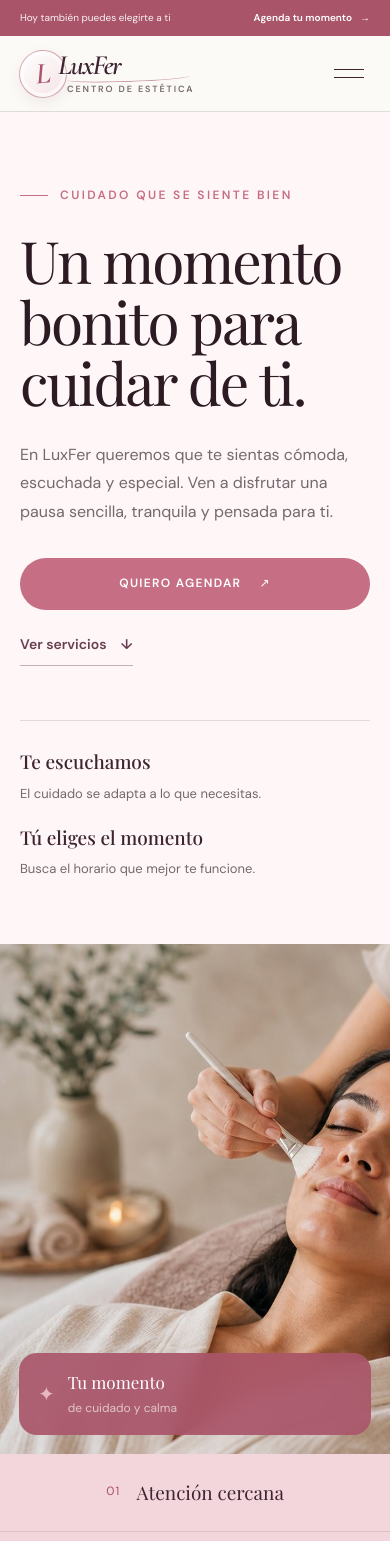
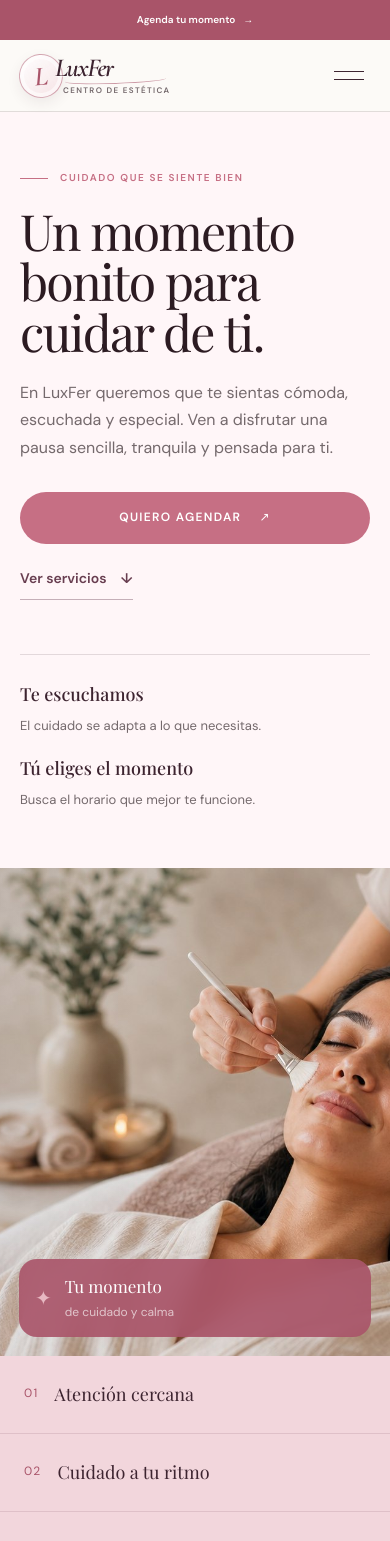
Before and after one commit to angelrodri893-cmd/appweb-luxfer, a Vue app: page / in a window 390 px wide. Shown: the top 1541 px of the page. Built offline with nearby package versions, Linux system fonts and the light colour scheme.

Commit message:
Integración del diseño responsive para el diseño movil

```diff
--- a/src/style.css
+++ b/src/style.css
@@ -46,6 +46,7 @@ body {
   background: var(--cream-50);
   font-size: 16px;
   line-height: 1.6;
+  overflow-x: hidden;
 }
 
 body,
@@ -236,6 +237,18 @@ a:focus-visible {
   height: 1px;
   margin: 7px 0;
   background: var(--plum-900);
+  transform-origin: center;
+  transition:
+    transform 180ms ease,
+    opacity 180ms ease;
+}
+
+.menu-button[aria-expanded='true'] span:first-child {
+  transform: translateY(4px) rotate(45deg);
+}
+
+.menu-button[aria-expanded='true'] span:last-child {
+  transform: translateY(-4px) rotate(-45deg);
 }
 
 .button {
@@ -945,6 +958,9 @@ a:focus-visible {
   }
 
   .main-menu > a:not(.button) {
+    display: flex;
+    min-height: 48px;
+    align-items: center;
     padding: 13px 0;
   }
 
@@ -957,11 +973,12 @@ a:focus-visible {
   }
 
   .hero__content {
-    min-height: 680px;
+    min-height: min(680px, calc(100svh - 112px));
   }
 
   .hero__media {
-    min-height: 670px;
+    min-height: 0;
+    aspect-ratio: 16 / 10;
   }
 
   .service-grid {
@@ -1000,11 +1017,57 @@ a:focus-visible {
   }
 }
 
+@media (max-width: 820px) {
+  html {
+    scroll-padding-top: 78px;
+  }
+
+  .section-heading {
+    gap: 34px;
+  }
+
+  .service-grid {
+    gap: 20px;
+  }
+
+  .service-card {
+    min-height: 430px;
+  }
+
+  .experience {
+    gap: 42px;
+  }
+
+  .products__showcase {
+    min-height: 500px;
+  }
+
+  .footer__top {
+    gap: 44px;
+  }
+}
+
 @media (max-width: 700px) {
   .announcement {
     justify-content: space-between;
     gap: 10px;
+    min-height: 40px;
+    padding: 7px 16px;
     font-size: 10px;
+  }
+
+  .announcement p,
+  .announcement a {
+    line-height: 1.35;
+  }
+
+  .announcement p {
+    max-width: 48%;
+  }
+
+  .announcement a {
+    justify-content: flex-end;
+    text-align: right;
   }
 
   .site-header {
@@ -1017,11 +1080,13 @@ a:focus-visible {
 
   .hero__content {
     min-height: auto;
-    padding: 74px 20px 64px;
+    padding: clamp(58px, 13vw, 74px) 20px 58px;
   }
 
   .hero h1 {
-    font-size: clamp(49px, 15vw, 68px);
+    max-width: 590px;
+    font-size: clamp(44px, 13.5vw, 64px);
+    line-height: 1.01;
   }
 
   .hero__lead {
@@ -1051,7 +1116,8 @@ a:focus-visible {
   }
 
   .hero__media {
-    min-height: 510px;
+    min-height: 400px;
+    aspect-ratio: 4 / 5;
   }
 
   .hero__media img {
@@ -1074,8 +1140,11 @@ a:focus-visible {
 
   .value-bar p {
     min-height: 78px;
+    justify-content: flex-start;
+    padding: 0 24px;
     border-right: 0;
     border-bottom: 1px solid rgba(104, 62, 80, 0.14);
+    font-size: 18px;
   }
 
   .section,
@@ -1097,8 +1166,16 @@ a:focus-visible {
   }
 
   .service-card {
-    min-height: 450px;
+    min-height: 430px;
     padding: 22px;
+  }
+
+  .service-card__art {
+    height: 205px;
+  }
+
+  .service-card h3 {
+    font-size: 28px;
   }
 
   .service-card__content {
@@ -1115,7 +1192,7 @@ a:focus-visible {
   }
 
   .products__showcase {
-    min-height: 460px;
+    min-height: 430px;
   }
 
   .products__jar {
@@ -1153,12 +1230,137 @@ a:focus-visible {
 
   .footer__top nav {
     grid-column: auto;
+    grid-template-columns: 1fr 1fr;
   }
 
   .footer__bottom {
     align-items: flex-start;
     flex-direction: column;
     gap: 9px;
+  }
+}
+
+@media (max-width: 430px) {
+  .announcement p {
+    display: none;
+  }
+
+  .announcement {
+    justify-content: center;
+  }
+
+  .announcement a {
+    text-align: center;
+  }
+
+  .site-header {
+    min-height: 72px;
+  }
+
+  .main-menu {
+    top: 72px;
+    max-height: calc(100svh - 112px);
+    overflow-y: auto;
+  }
+
+  .brand {
+    grid-template-columns: 43px auto;
+  }
+
+  .brand__symbol {
+    width: 44px;
+    height: 44px;
+    font-size: 27px;
+  }
+
+  .brand__name {
+    margin-left: -7px;
+    font-size: 26px;
+  }
+
+  .brand small {
+    margin-top: 7px;
+    font-size: 8px;
+    letter-spacing: 0.17em;
+  }
+
+  .section-label {
+    margin-bottom: 20px;
+    font-size: 10px;
+    letter-spacing: 0.16em;
+  }
+
+  .hero h1 {
+    font-size: clamp(41px, 12.8vw, 53px);
+  }
+
+  .hero__lead {
+    margin-top: 22px;
+    line-height: 1.7;
+  }
+
+  .hero__details strong {
+    font-size: 18px;
+  }
+
+  .hero__media {
+    min-height: 390px;
+  }
+
+  .hero__badge {
+    padding: 14px 16px;
+  }
+
+  .section,
+  .experience,
+  .booking {
+    padding-top: 72px;
+    padding-bottom: 72px;
+  }
+
+  .section-heading h2,
+  .experience h2,
+  .products h2,
+  .booking h2 {
+    font-size: clamp(38px, 11.5vw, 48px);
+  }
+
+  .service-card {
+    min-height: 410px;
+  }
+
+  .service-card__art {
+    height: 185px;
+  }
+
+  .products__showcase {
+    min-height: 380px;
+  }
+
+  .products__sun {
+    top: 14%;
+    left: 8%;
+    width: 210px;
+    height: 210px;
+  }
+
+  .products__jar {
+    left: 10%;
+    transform: scale(0.72);
+  }
+
+  .products__dropper {
+    right: 9%;
+    transform: scale(0.72);
+  }
+
+  .products__content {
+    padding-top: 64px;
+    padding-bottom: 68px;
+  }
+
+  .footer__top nav {
+    gap: 12px 20px;
   }
 }
 
```
